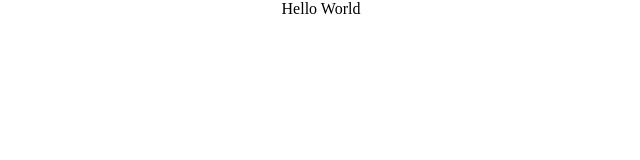
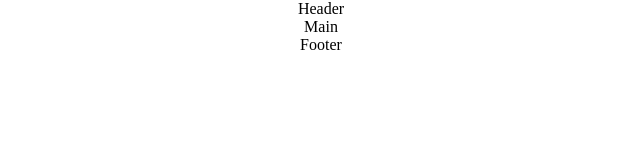
Before and after one commit to tvcrawley/an-app-of-thrones, a React (Create React App) app: page / in a window 1280 px wide. Shown: the top 160 px of the page, without its empty margins (319-959 px from the left). Built offline with nearby package versions, Linux system fonts and the light colour scheme.

Commit message:
Add layout components
Add header, main, and footer components

```diff
--- a/src/App.js
+++ b/src/App.js
@@ -1,11 +1,17 @@
 import React, { Component } from 'react'
 import './App.css'
+import Header from './layout/Header'
+import Main from './layout/Main'
+import Footer from './layout/Footer'
+
 
 class App extends Component {
   render() {
     return (
       <div className="App">
-        Hello World
+        <Header />
+        <Main />
+        <Footer />
       </div>
     )
   }
--- /dev/null
+++ b/src/layout/Footer.js
@@ -0,0 +1,14 @@
+import React, { Component } from 'react'
+import './Footer.css'
+
+class Footer extends Component {
+  render() {
+    return (
+      <div className="Footer">
+        Footer
+      </div>
+    )
+  }
+}
+
+export default Footer
--- /dev/null
+++ b/src/layout/Header.js
@@ -0,0 +1,14 @@
+import React, { Component } from 'react'
+import './Header.css'
+
+class Header extends Component {
+  render() {
+    return (
+      <div className="Header">
+        Header
+      </div>
+    )
+  }
+}
+
+export default Header
--- /dev/null
+++ b/src/layout/Main.js
@@ -0,0 +1,14 @@
+import React, { Component } from 'react'
+import './Main.css'
+
+class Main extends Component {
+  render() {
+    return (
+      <div className="Main">
+        Main
+      </div>
+    )
+  }
+}
+
+export default Main
```
Also changed, not shown: src/layout/Footer.css (added), src/layout/Header.css (added), src/layout/Main.css (added).
